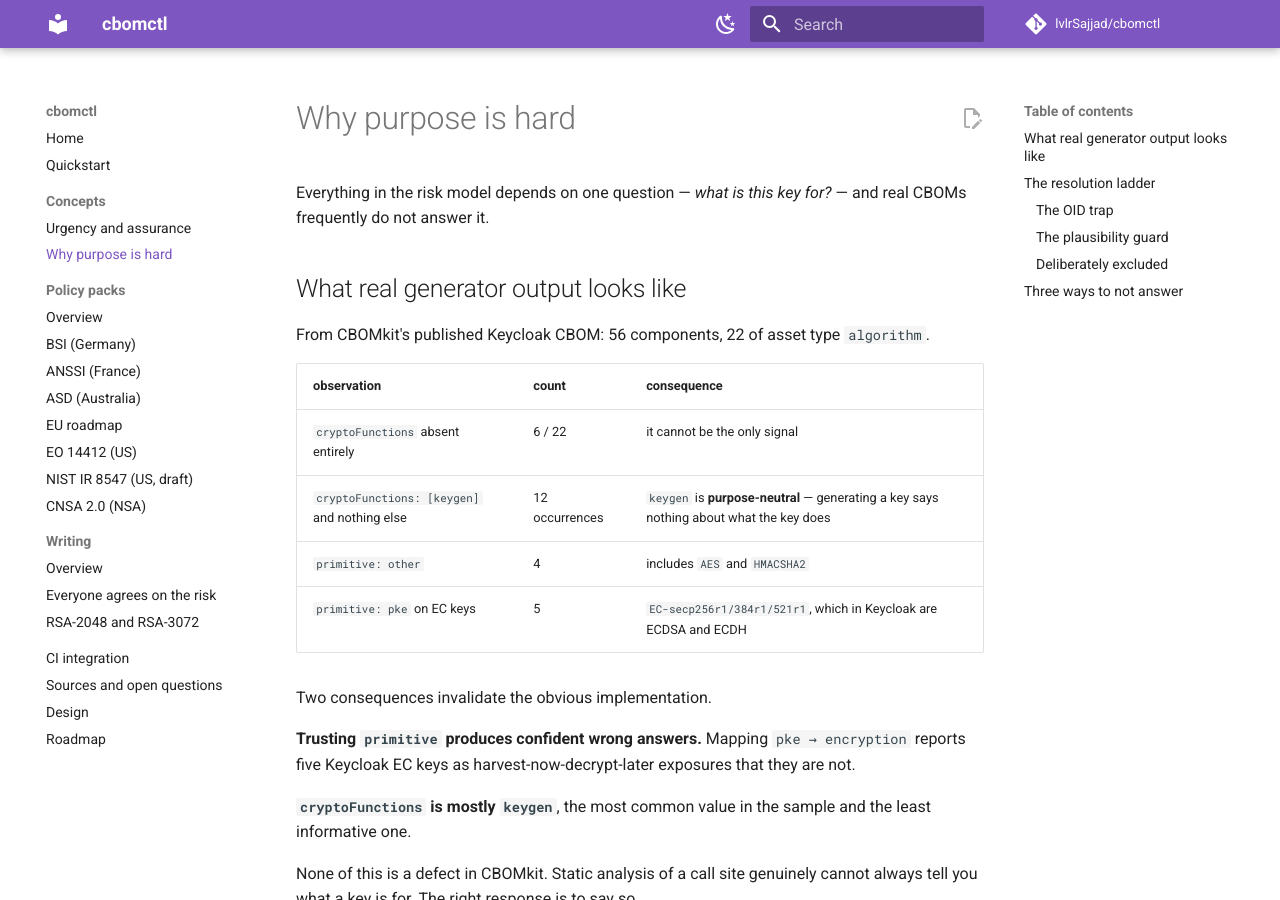
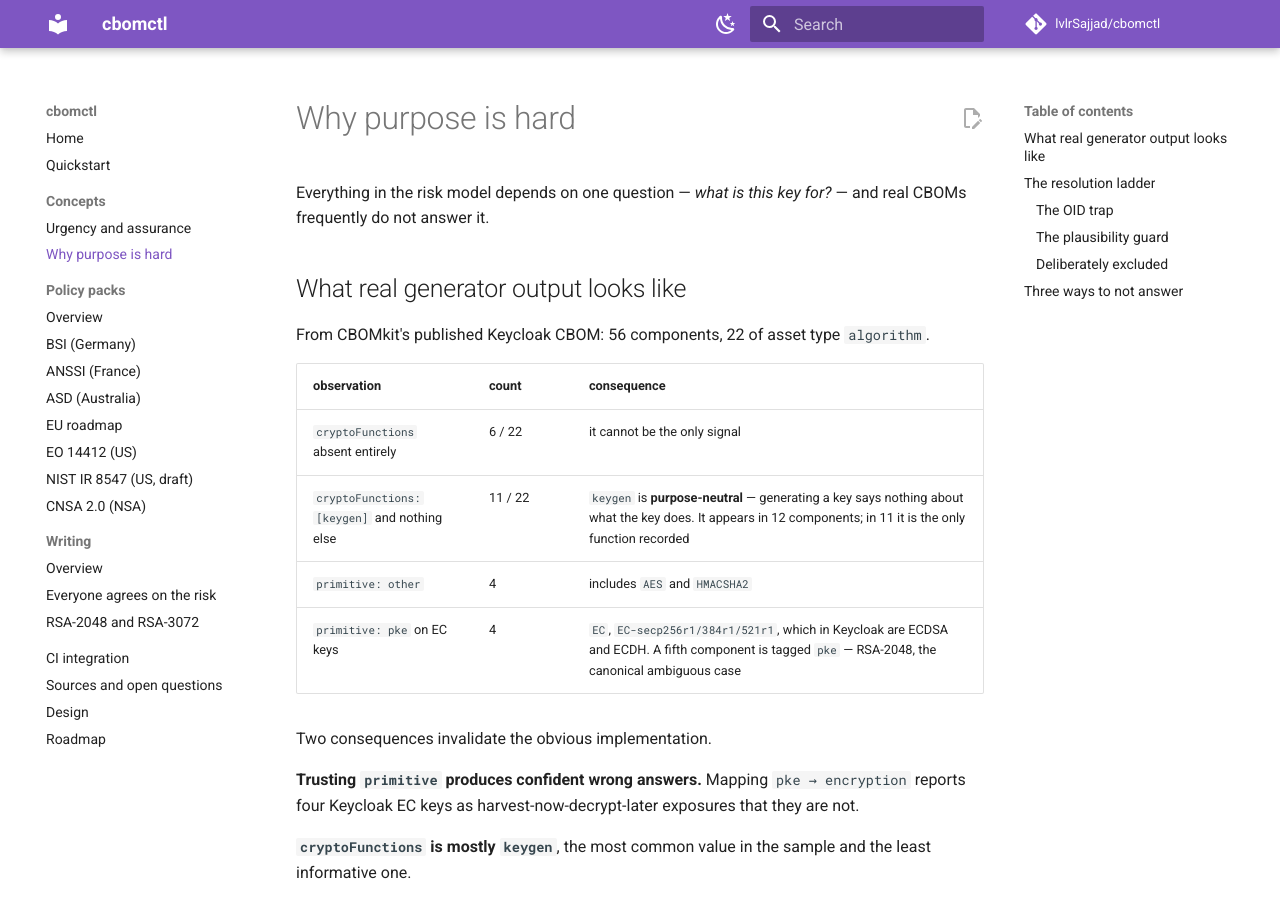
Before and after one commit to lvlrSajjad/cbomctl, an MkDocs documentation site: the page built from docs/purpose.md, in a window 1280 px wide and 900 px high. Built offline with MkDocs 1.6.1 and Material for MkDocs 9.7.7, drawn with Linux system fonts in a browser that asks for light colours; comment, search, counter and statistics services are not loaded.

Commit message:
fix(docs): two Keycloak fixture statistics were off by one
Went looking for claims the command checker cannot see, and prose numbers
about a fixture are the obvious class: docs/purpose.md's whole argument rests
on counts nobody had re-derived since they were typed.

  cryptoFunctions: [keygen] and nothing else   claimed 12, actually 11 of 22
                                               (keygen appears in 12; in one
                                               of those it is not the only
                                               function recorded)
  primitive: pke on EC keys                    claimed 5, actually 4
                                               (the fifth pke component is
                                               RSA-2048 — the ambiguous case,
                                               not an EC key)

Both echoed in docs/DESIGN.md §5; corrected there too.

Everything load-bearing held exactly, including the line the README and the
Show HN draft lean on: 56 components, 22 algorithm, 6 with no cryptoFunctions,
4 tagged primitive: other, and 8 of 22 unresolved — 36%, "more than a third".

Nothing pins these yet. That is the next piece of work, not this commit.

Co-Authored-By: Claude Opus 5 <noreply@anthropic.com>

```diff
--- a/docs/purpose.md
+++ b/docs/purpose.md
@@ -11,14 +11,14 @@ From CBOMkit's published Keycloak CBOM: 56 components, 22 of asset type
 | observation | count | consequence |
 |---|---|---|
 | `cryptoFunctions` absent entirely | 6 / 22 | it cannot be the only signal |
-| `cryptoFunctions: [keygen]` and nothing else | 12 occurrences | `keygen` is **purpose-neutral** — generating a key says nothing about what the key does |
+| `cryptoFunctions: [keygen]` and nothing else | 11 / 22 | `keygen` is **purpose-neutral** — generating a key says nothing about what the key does. It appears in 12 components; in 11 it is the only function recorded |
 | `primitive: other` | 4 | includes `AES` and `HMACSHA2` |
-| `primitive: pke` on EC keys | 5 | `EC-secp256r1/384r1/521r1`, which in Keycloak are ECDSA and ECDH |
+| `primitive: pke` on EC keys | 4 | `EC`, `EC-secp256r1/384r1/521r1`, which in Keycloak are ECDSA and ECDH. A fifth component is tagged `pke` — RSA-2048, the canonical ambiguous case |
 
 Two consequences invalidate the obvious implementation.
 
 **Trusting `primitive` produces confident wrong answers.** Mapping
-`pke → encryption` reports five Keycloak EC keys as harvest-now-decrypt-later
+`pke → encryption` reports four Keycloak EC keys as harvest-now-decrypt-later
 exposures that they are not.
 
 **`cryptoFunctions` is mostly `keygen`**, the most common value in the sample
```
Also changed, not shown: CHANGELOG.md (+14 -0 lines), docs/DESIGN.md (+2 -2 lines).
